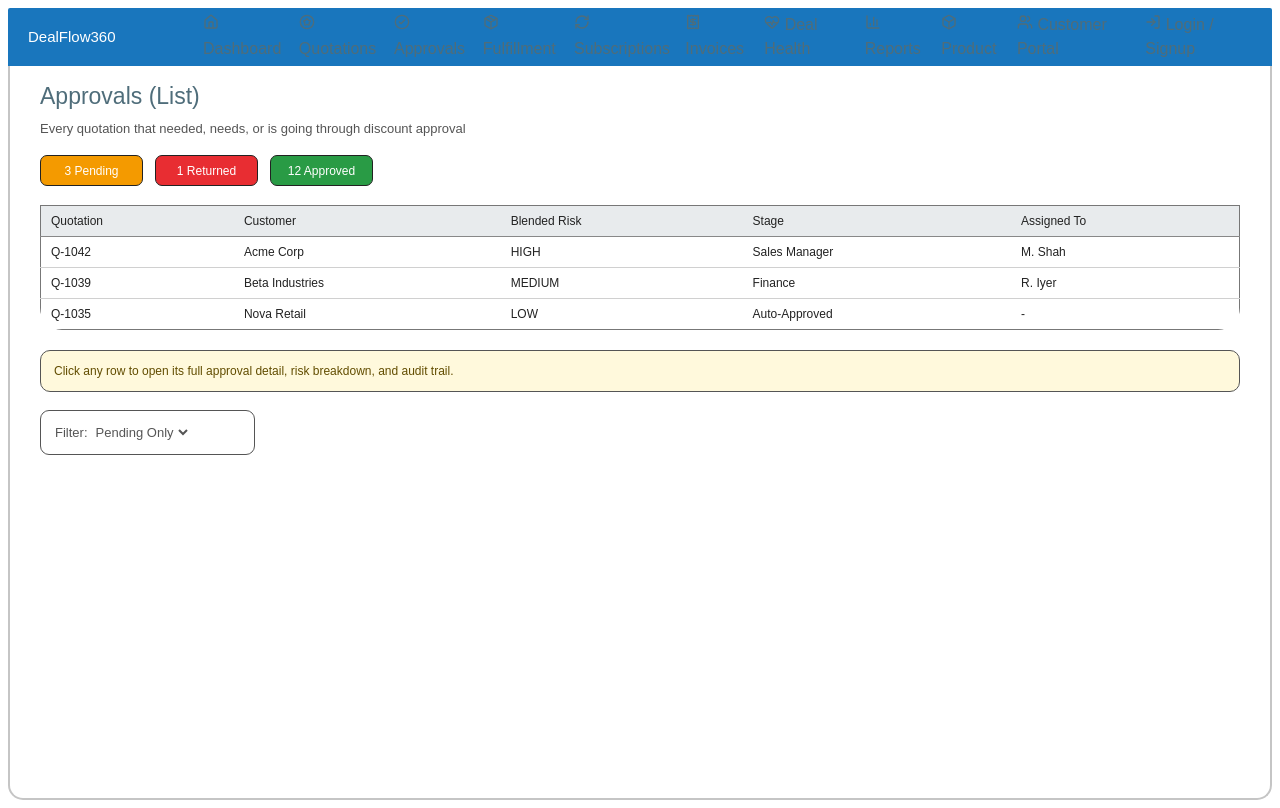
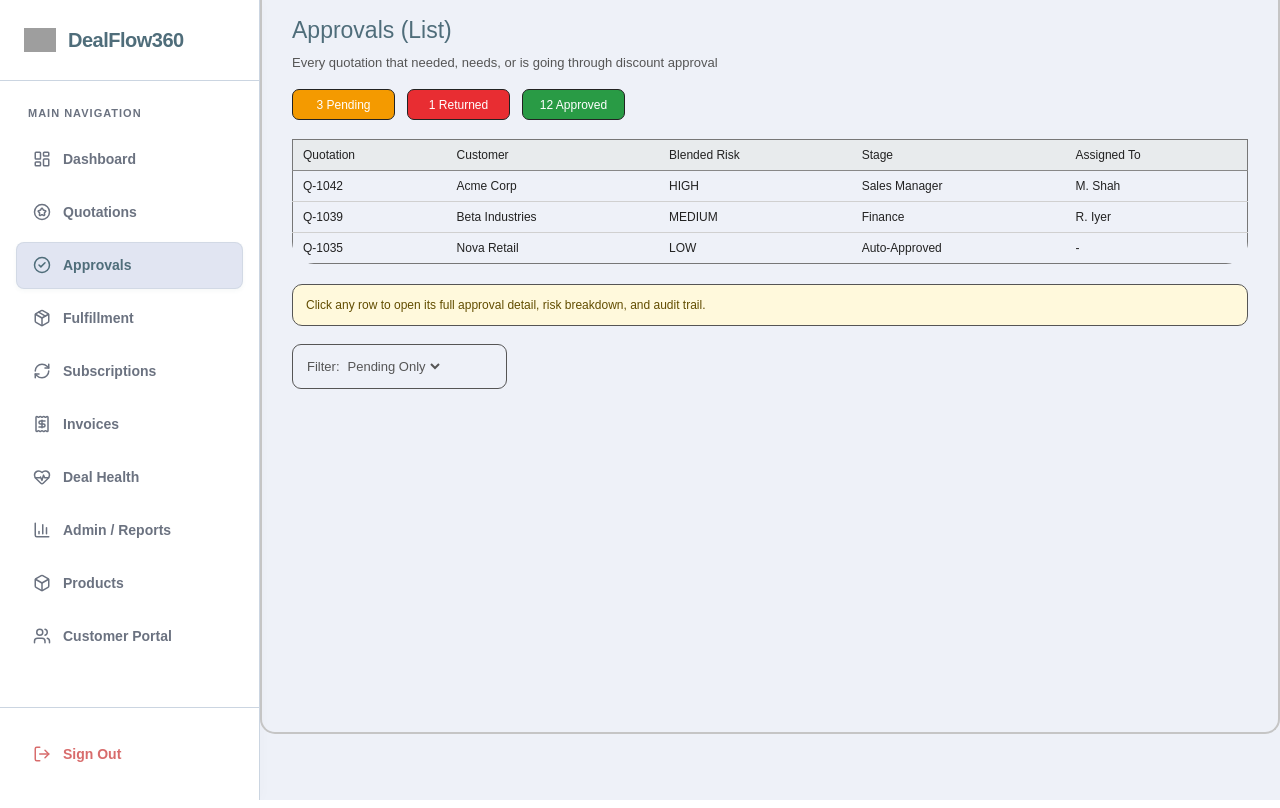
Before and after one commit to Mangi09/Odoo-finalist, a React (Vite) app in the folder client/: page / in a window 1280 px wide. Built offline with nearby package versions, Linux system fonts and the light colour scheme; grey boxes are pictures that could not be loaded.

Commit message:
Updated Sidebar

```diff
--- a/client/src/App.css
+++ b/client/src/App.css
@@ -12,56 +12,114 @@ body {
 
 .app {
   min-height: 100vh;
-  padding: 8px;
+  display: flex;
+  background-color: var(--lavender-light, #f8f9fc);
+}
+
+.app-auth-wrapper {
+  min-height: 100vh;
+  display: flex;
+  flex-direction: column;
+}
+
+.main-content-wrapper {
+  flex: 1;
+  display: flex;
+  flex-direction: column;
+  overflow-y: auto;
+  height: 100vh;
 }
 
 /* =========================
-   NAVBAR
+   SIDEBAR
 ========================= */
 
-.navbar {
-  height: 58px;
-  background: #1976bd;
+.sidebar {
+  width: 260px;
+  background-color: var(--white, #ffffff);
+  color: var(--text-main, #333333);
+  display: flex;
+  flex-direction: column;
+  flex-shrink: 0;
+  transition: width 0.3s ease;
+  overflow-y: auto;
+  border-right: 1px solid var(--border-color, #e2e8f0);
+  box-shadow: 2px 0 12px rgba(0, 0, 0, 0.02);
+  height: 100vh;
+}
+
+.sidebar-header {
+  padding: 24px;
   display: flex;
   align-items: center;
-  padding: 0 20px;
-  border-radius: 2px 2px 0 0;
-  color: white;
+  position: sticky;
+  top: 0;
+  background-color: var(--white, #ffffff);
+  z-index: 10;
+  border-bottom: 1px solid var(--border-color, #e2e8f0);
 }
 
-.logo {
-  font-size: 15px;
-  font-weight: 500;
-  min-width: 175px;
+.sidebar-nav {
+  flex-grow: 1;
+  padding: 24px 16px;
+  display: flex;
+  flex-direction: column;
+  gap: 6px;
 }
 
-.nav-links {
-  display: flex;
-  gap: 10px;
-  align-items: center;
-  flex: 1;
+.nav-group-label {
+  font-size: 11px;
+  font-weight: 700;
+  color: var(--text-muted, #64748b);
+  letter-spacing: 1px;
+  text-transform: uppercase;
+  margin-bottom: 8px;
+  padding-left: 12px;
 }
 
-.nav-links button {
-  height: 40px;
-  padding: 0 14px;
-  border-radius: 10px;
-  border: 1px solid rgba(255, 255, 255, 0.75);
-  background: transparent;
-  color: white;
-  font-size: 12px;
+.nav-item {
+  display: flex;
+  align-items: center;
+  gap: 12px;
+  padding: 12px 16px;
+  border-radius: 8px;
+  color: var(--text-muted, #64748b);
+  font-size: 14px;
+  font-weight: 600;
+  text-decoration: none;
+  transition: all 0.2s ease;
+  border: 1px solid transparent;
+  background: none;
+  width: 100%;
   cursor: pointer;
-  white-space: nowrap;
+  text-align: left;
 }
 
-.nav-links button:hover {
-  background: rgba(255, 255, 255, 0.12);
+.nav-item:hover {
+  background-color: var(--lavender-light, #f1f5f9);
+  color: var(--blue-slate, #4f6d7a);
 }
 
-.nav-links button.active {
-  background: white;
-  color: #1976bd;
-  border-color: #333;
+.nav-item.active {
+  background-color: var(--lavender, #e1e5f2);
+  color: var(--blue-slate, #4f6d7a);
+  border-color: rgba(79, 109, 122, 0.1);
+  box-shadow: 0 2px 4px rgba(79, 109, 122, 0.05);
+}
+
+.sidebar-footer {
+  padding: 24px 16px;
+  border-top: 1px solid var(--border-color, #e2e8f0);
+  margin-top: auto;
+}
+
+.nav-item.logout {
+  color: var(--light-coral-dark, #d66a6a);
+}
+
+.nav-item.logout:hover {
+  background-color: rgba(240, 128, 128, 0.08);
+  color: #c95c5c;
 }
 
 /* =========================
@@ -221,22 +279,34 @@ tbody tr:last-child td {
 ========================= */
 
 @media (max-width: 1000px) {
-  .navbar {
-    height: auto;
-    padding: 10px;
+  .app {
     flex-direction: column;
-    align-items: flex-start;
-    gap: 10px;
   }
 
-  .logo {
-    min-width: auto;
+  .sidebar {
+    width: 100%;
+    height: auto;
+    border-right: none;
+    border-bottom: 1px solid var(--border-color, #e2e8f0);
   }
 
-  .nav-links {
-    width: 100%;
+  .sidebar-nav {
+    flex-direction: row;
     overflow-x: auto;
-    padding-bottom: 3px;
+    padding: 12px;
+  }
+
+  .nav-group-label {
+    display: none;
+  }
+
+  .nav-item {
+    white-space: nowrap;
+    padding: 8px 12px;
+  }
+
+  .main-content-wrapper {
+    height: auto;
   }
 
   .content {
--- a/client/src/App.jsx
+++ b/client/src/App.jsx
@@ -12,7 +12,7 @@ import AdminDashboardPage from "./pages/AdminDashboardPage";
 import Products from "./pages/Products";
 import AuthPage from "./pages/AuthPage";
 import FulfillmentDetail from "./pages/FulfillmentDetail";
-import Navbar from "./components/Navbar";
+import Sidebar from "./components/Sidebar";
 import './App.css';
 
 const initialSubscriptions = [
@@ -61,6 +61,9 @@ function App() {
   };
 
   const renderContent = () => {
+    // Hide rendering on auth/landing
+    if (currentTab === "auth") return <AuthPage onNavigate={handleNavigate} />;
+
     switch (currentTab) {
       case "subscriptions":
         return (
@@ -91,8 +94,6 @@ function App() {
         return <AdminDashboardPage onNavigate={handleNavigate} />;
       case "product":
         return <Products onNavigate={handleNavigate} />;
-      case "auth":
-        return <AuthPage onNavigate={handleNavigate} />;
       case "billing-detail":
         return (
           <main className="content">
@@ -133,10 +134,17 @@ function App() {
     }
   };
 
+  // If Auth (Login), render without Sidebar
+  if (currentTab === "auth") {
+    return <div className="app-auth-wrapper">{renderContent()}</div>;
+  }
+
   return (
     <div className="app">
-      <Navbar currentTab={currentTab} onNavigate={handleNavigate} />
-      {renderContent()}
+      <Sidebar currentTab={currentTab} onNavigate={handleNavigate} />
+      <div className="main-content-wrapper">
+        {renderContent()}
+      </div>
     </div>
   );
 }
--- a/client/src/components/Sidebar.jsx
+++ b/client/src/components/Sidebar.jsx
@@ -1,60 +1,6 @@
-<<<<<<< HEAD
-import React from 'react';
-import {
-  LayoutDashboard, FileText, ReceiptText, HeartPulse, ShieldCheck, LogOut
-} from 'lucide-react';
-import { useLocation, Link, useNavigate } from 'react-router-dom';
-import Logo from './Logo';
-
-export default function Sidebar({ isOpen, toggleSidebar }) {
-  const location = useLocation();
-  const navigate = useNavigate();
-
-  const navItems = [
-    { icon: LayoutDashboard, label: 'Dashboard', path: '/dashboard' },
-    { icon: FileText, label: 'Quotations', path: '/quotations' },
-    { icon: ReceiptText, label: 'Invoices', path: '/invoices' },
-    { icon: HeartPulse, label: 'Deal Health', path: '/deal-health' },
-    { icon: ShieldCheck, label: 'Admin / Reports', path: '/admin-reports' }
-  ];
-
-  const handleLogout = (e) => {
-    e.preventDefault();
-    navigate('/login');
-  };
-
-  return (
-    <aside className={`sidebar ${isOpen ? 'open' : ''}`}>
-      <div className="sidebar-header">
-        <Logo />
-      </div>
-
-      <nav className="sidebar-nav">
-        <div className="nav-group-label">MAIN NAVIGATION</div>
-        {navItems.map((item, index) => {
-          const Icon = item.icon;
-          const isActive = location.pathname.startsWith(item.path);
-          return (
-            <Link
-              key={index}
-              to={item.path}
-              className={`nav-item ${isActive ? 'active' : ''}`}
-            >
-              <Icon size={18} />
-              {item.label}
-            </Link>
-          );
-        })}
-      </nav>
-
-      <div className="sidebar-footer">
-        <button className="nav-item logout" onClick={handleLogout}>
-          <LogOut size={18} />
-          Logout
-=======
 import React from "react";
 import {
-  House,
+  LayoutDashboard,
   CircleStar,
   CircleCheck,
   Package,
@@ -64,25 +10,22 @@ import {
   BarChart3,
   Box,
   Users,
-  LogIn,
-  LogOut,
-  Hexagon,
-  Sparkles
+  LogOut
 } from "lucide-react";
+import Logo from "./Logo";
 
 export default function Sidebar({ currentTab, onNavigate }) {
   const navItems = [
-    { id: "dashboard", label: "Dashboard", icon: <House size={18} /> },
+    { id: "dashboard", label: "Dashboard", icon: <LayoutDashboard size={18} /> },
     { id: "quotations", label: "Quotations", icon: <CircleStar size={18} /> },
     { id: "approvals", label: "Approvals", icon: <CircleCheck size={18} /> },
     { id: "fulfillment", label: "Fulfillment", icon: <Package size={18} /> },
     { id: "subscriptions", label: "Subscriptions", icon: <RefreshCw size={18} /> },
     { id: "invoices", label: "Invoices", icon: <Receipt size={18} /> },
     { id: "deal-health", label: "Deal Health", icon: <HeartPulse size={18} /> },
-    { id: "reports", label: "Reports", icon: <BarChart3 size={18} /> },
-    { id: "product", label: "Product", icon: <Box size={18} /> },
-    { id: "customer-portal", label: "Customer Portal", icon: <Users size={18} /> },
-    { id: "auth", label: "Login / Signup", icon: <LogIn size={18} /> }
+    { id: "reports", label: "Admin / Reports", icon: <BarChart3 size={18} /> },
+    { id: "product", label: "Products", icon: <Box size={18} /> },
+    { id: "customer-portal", label: "Customer Portal", icon: <Users size={18} /> }
   ];
 
   const isItemActive = (id) => {
@@ -104,64 +47,37 @@ export default function Sidebar({ currentTab, onNavigate }) {
   };
 
   return (
-    <aside className="app-sidebar">
-      {/* Brand Header */}
-      <div className="sidebar-brand">
-        <div className="brand-logo-icon">
-          <Hexagon size={24} className="brand-hex" />
-          <Sparkles size={12} className="brand-sparkle" />
-        </div>
-        <div className="brand-info">
-          <span className="brand-name">DealFlow360</span>
-          <span className="brand-tagline">Sales & Operations</span>
-        </div>
+    <aside className="sidebar">
+      <div className="sidebar-header">
+        <Logo />
       </div>
 
-      {/* Profile / Workspace Greeting Card (Figma Style) */}
-      <div className="sidebar-profile-card">
-        <div className="profile-icon-wrapper">
-          <div className="profile-hex-badge">
-            <span className="profile-initials">DF</span>
-          </div>
-        </div>
-        <div className="profile-details">
-          <span className="greeting-title">Welcome Home!</span>
-          <span className="greeting-subtitle">Bestro Enterprise Hub</span>
-        </div>
-      </div>
-
-      {/* Navigation Links */}
-      <div className="sidebar-nav-section">
-        <span className="nav-group-label">APPLICATION MODULES</span>
-        <nav className="sidebar-nav-list">
+      <nav className="sidebar-nav">
+        <div className="nav-group-label">MAIN NAVIGATION</div>
         {navItems.map((item) => {
           const active = isItemActive(item.id);
           return (
             <a
               key={item.id}
               href={`#${item.id}`}
-                className={`sidebar-nav-item ${active ? "active" : ""}`}
+              className={`nav-item ${active ? "active" : ""}`}
               onClick={(e) => handleItemClick(e, item.id)}
             >
-                <span className="nav-item-icon">{item.icon}</span>
+              {item.icon}
               <span className="nav-item-label">{item.label}</span>
-                {active && <span className="active-indicator" />}
             </a>
           );
         })}
       </nav>
-      </div>
 
-      {/* Bottom Footer Actions */}
       <div className="sidebar-footer">
         <button
           type="button"
-          className="sidebar-logout-btn"
+          className="nav-item logout"
           onClick={() => onNavigate("auth")}
         >
-          <LogOut size={16} className="logout-icon" />
+          <LogOut size={18} />
           <span>Sign Out</span>
->>>>>>> origin/vibha
         </button>
       </div>
     </aside>
```
Lines whose indentation alone changed are shown as unchanged.
